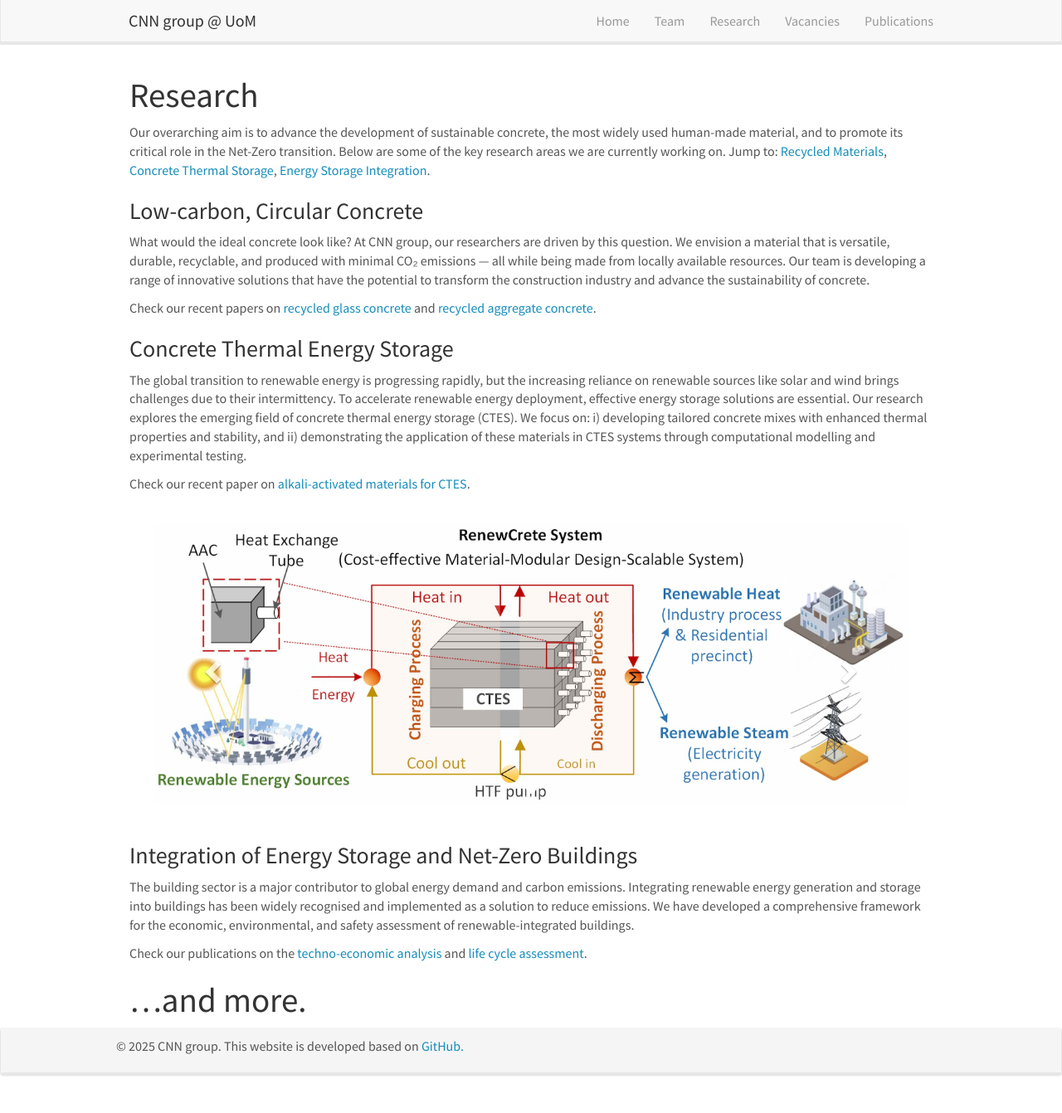
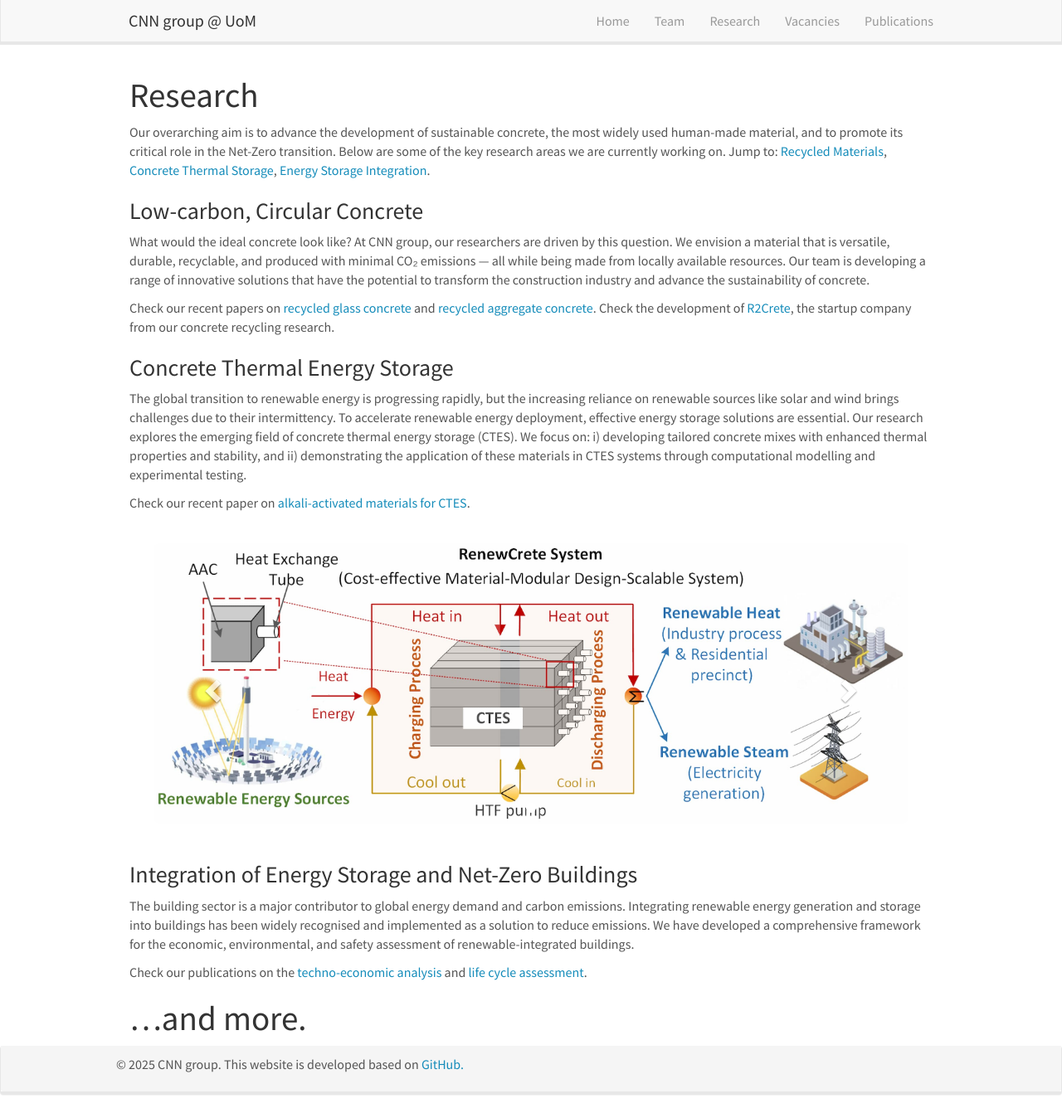
Before and after one commit to tuannguyenngoc/cnn-group, a Jekyll site: the page built from _pages/research.md, in a window 1280 px wide and 1342 px high. Shown: the whole window at 83% size. Built offline with Jekyll 4.4.1, drawn with Linux system fonts in a browser that asks for light colours; nearby versions of some CDN libraries.

Commit message:
Update research.md

```diff
--- a/_pages/research.md
+++ b/_pages/research.md
@@ -15,6 +15,7 @@ Jump to: [Recycled Materials](#recycled-materials-for-sustainable-concrete), [Co
 What would the ideal concrete look like? At CNN group, our researchers are driven by this question. We envision a material that is versatile, durable, recyclable, and produced with minimal CO₂ emissions — all while being made from locally available resources. Our team is developing a range of innovative solutions that have the potential to transform the construction industry and advance the sustainability of concrete.
 
 Check our recent papers on [recycled glass concrete](https://www.sciencedirect.com/science/article/pii/S0950061824036183) and [recycled aggregate concrete](https://www.jstage.jst.go.jp/article/jact/23/3/23_168/_article/-char/ja/).
+Check the development of [R2Crete](https://r2crete.com.au/), the startup company from our concrete recycling research.
 
 ### Concrete Thermal Energy Storage
 The global transition to renewable energy is progressing rapidly, but the increasing reliance on renewable sources like solar and wind brings challenges due to their intermittency. To accelerate renewable energy deployment, effective energy storage solutions are essential. Our research explores the emerging field of concrete thermal energy storage (CTES). We focus on: i) developing tailored concrete mixes with enhanced thermal properties and stability, and ii) demonstrating the application of these materials in CTES systems through computational modelling and experimental testing.
```
